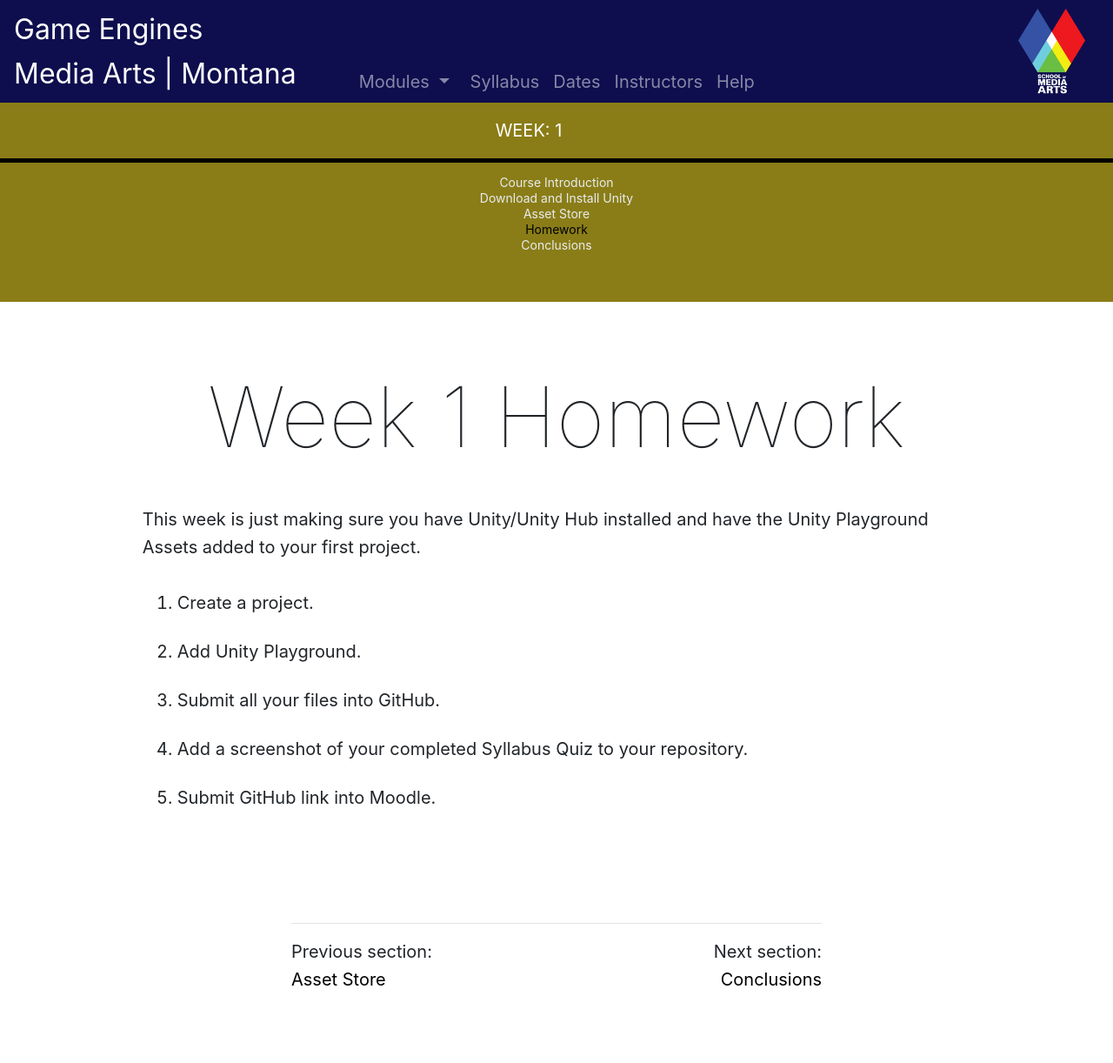
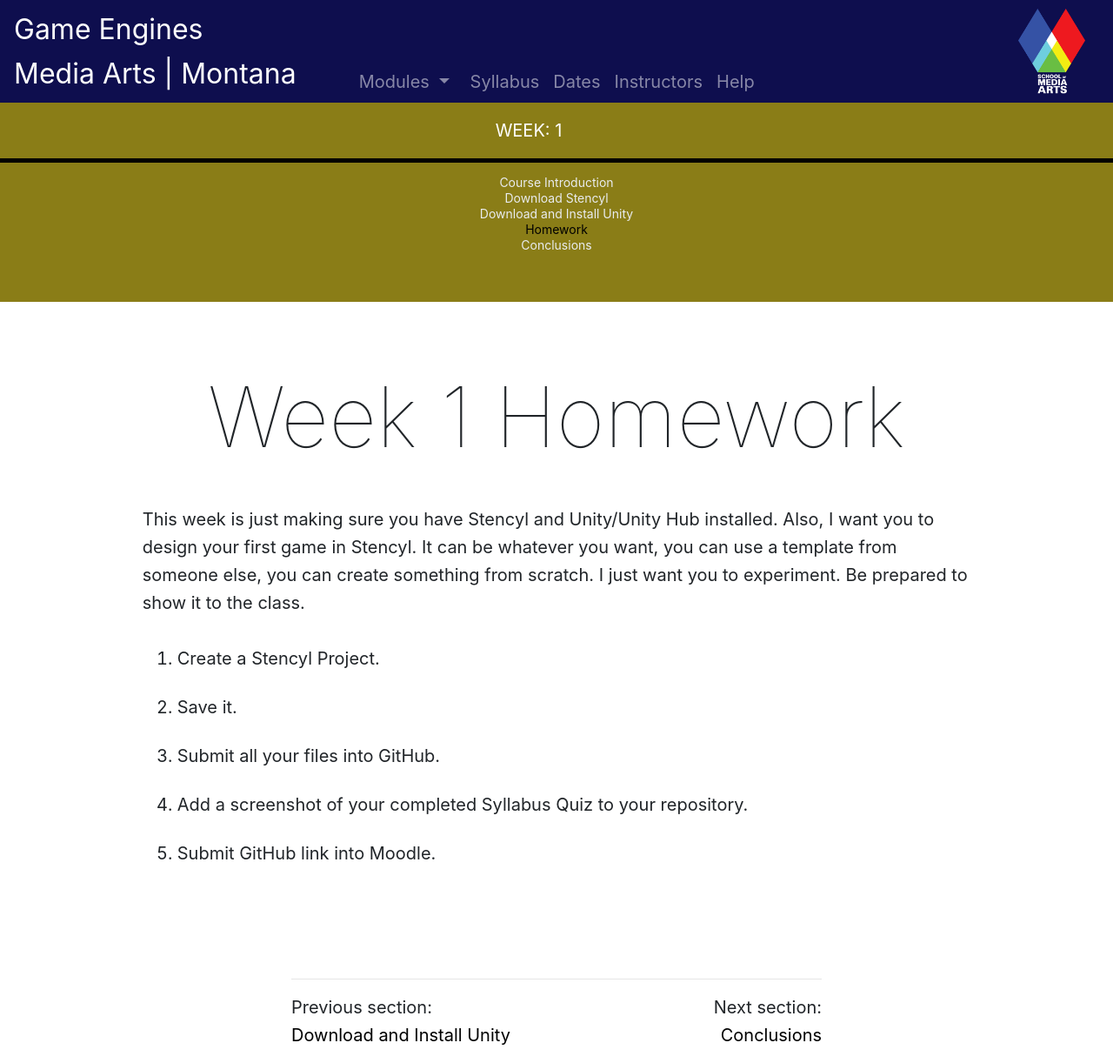
Before and after one commit to Montana-Media-Arts/460_GameEngines-Fall2021, a Jekyll site: the page built from modules/week-1/_posts/2017-01-09-homework.md, in a window 1280 px wide. Shown: the whole page at 87% size. Built offline with Jekyll 4.4.1, drawn with Linux system fonts in a browser that asks for light colours; nearby versions of some CDN libraries; before the commit the page ends 1158 px from its top, so only the background shows below that.

Commit message:
updated content

```diff
--- a/modules/week-1/_posts/2017-01-01-welcome-to-mart460.md
+++ b/modules/week-1/_posts/2017-01-01-welcome-to-mart460.md
@@ -21,7 +21,7 @@ module: 1
 <p>At the conclusion of this week, students should:</p>
 <ul>
 <li>Ensure that a GitHub account repository has been created.</li>
-<li>Be introduced to the Unity Game Engine.</li>
+<li>Be introduced to Stencyl and the Unity Game Engine.</li>
 <li>Add the Unity Playground.</li>
 </ul>
 </div>
--- a/modules/week-1/_posts/2017-01-09-homework.md
+++ b/modules/week-1/_posts/2017-01-09-homework.md
@@ -5,10 +5,10 @@ module: 1
 
 # Week 1 Homework
 
-This week is just making sure you have Unity/Unity Hub installed and have the Unity Playground Assets added to your first project.
+This week is just making sure you have Stencyl and Unity/Unity Hub installed.  Also, I want you to design your first game in Stencyl.  It can be whatever you want, you can use a template from someone else, you can create something from scratch.  I just want you to experiment.  Be prepared to show it to the class.
 
-1. Create a project.
-2. Add Unity Playground.
+1. Create a Stencyl Project.
+2. Save it.
 3. Submit all your files into GitHub.
 4. Add a screenshot of your completed Syllabus Quiz to your repository.
 4. Submit GitHub link into Moodle.
```
Also changed, not shown: modules/week-1/_posts/2017-01-02-stencyl.md (added, +28 -0 lines), modules/week-2/_posts/2017-01-02-asset-store.md (renamed from modules/week-1/_posts/2017-01-04-asset-store.md, +2 -1 lines), modules/week-2/_posts/2017-01-03-adding-functionality.md (renamed from modules/week-2/_posts/2017-01-02-adding-functionality.md), modules/week-2/_posts/2017-01-04-obstacles-collision.md (renamed from modules/week-2/_posts/2017-01-03-obstacles-collision.md), modules/week-2/_posts/2017-01-05-health.md (renamed from modules/week-2/_posts/2017-01-04-health.md).
